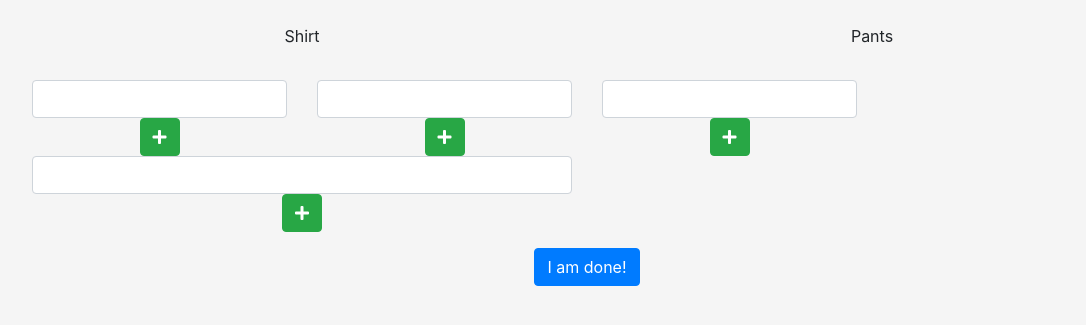
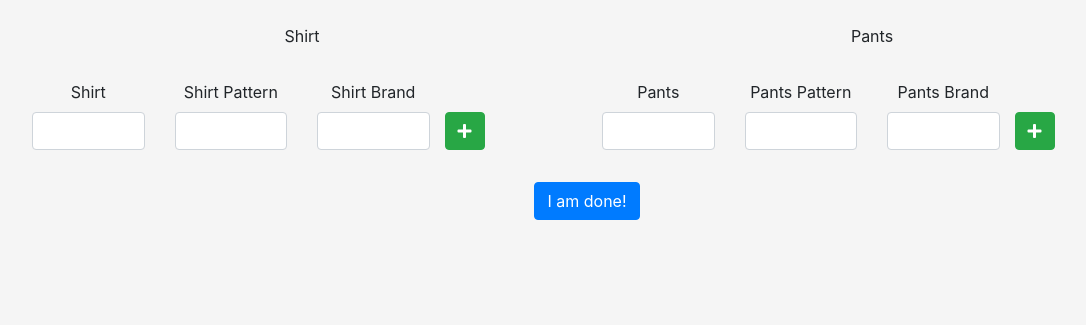
Before and after one commit to alexanderaryan/PythonFlaskProjects, a Flask app: page /male in a window 1280 px wide. Shown: the top 325 px of the page, without its empty margins (53-1139 px from the left). Run offline with Flask 2, Linux system fonts and the light colour scheme; some libraries are stand-ins or nearby versions.

Commit message:
Adding missed Kivy Files and dressme code changes to take brands and patterns

```diff
--- a/dress_me/dressme/attireshuffler/forms.py
+++ b/dress_me/dressme/attireshuffler/forms.py
@@ -31,11 +31,11 @@ class ShuffleForm(FlaskForm):
 class MaleForm(Form):
 
     shirt = StringField("Shirt")
-    shirt_pattern = StringField("Shirt")
-    shirt_brand = StringField("Shirt")
+    shirt_pattern = StringField("Shirt Pattern")
+    shirt_brand = StringField("Shirt Brand")
     pants = StringField("Pants")
-    pants_pattern = StringField("Pants")
-    pants_brand = StringField("Pants")
+    pants_pattern = StringField("Pants Pattern")
+    pants_brand = StringField("Pants Brand")
 
 
 class MainMaleForm(FlaskForm):
--- a/dress_me/dressme/attireshuffler/views.py
+++ b/dress_me/dressme/attireshuffler/views.py
@@ -14,9 +14,12 @@ def male():
     dress = []
     if form.validate_on_submit():
         dress = []
-        shirt=[n['shirt'] for n in form.attires.data if n['shirt'] != '']
+        print(form.attires.data)
+        shirt=[n['shirt']+' '+n['shirt_pattern']+' '+n['shirt_brand'] for n in form.attires.data \
+               if n['shirt'] != '' or n['shirt_pattern'] != '' or  n['shirt_brand'] != '']
         print (shirt,'shirt')
-        pants=[n['pants'] for n in form.attires.data if n['pants'] != '']
+        pants=[n['pants']+' '+n['pants_pattern']+' '+n['pants_brand'] for n in form.attires.data \
+               if n['pants'] != '' or n['pants_pattern'] != '' or  n['pants_brand'] != '']
         print(pants,'pants')
         #global dress
         dress=cal_dress.create_combo(shirt,pants)
--- a/dress_me/dressme/templates/base.html
+++ b/dress_me/dressme/templates/base.html
@@ -64,7 +64,7 @@
 
    $('.pant-add').click(function(){
         p++;
-       $('#pants-add').append('</div><div class="col-6" id="pants-add'+p+'"><input class="form-control" id="attires-'+p+'-pants" name="attires-'+p+'-pants" type="text" ><button class="btn btn-danger remove " type="button"><span class="fas fa-minus"></span></button></div>');
+        $('#pants-add').after('<div class="row form-group" id="pants-add'+p+'"><div class="col-3" ><input class="form-control"  name="attires-'+p+'-pants" type="text" ></div><div class="col-3" ><input class="form-control" name="attires-'+p+'-pants_pattern" type="text" value=""></div><div class="col-3" ><input class="form-control" name="attires-'+p+'-pants_brand" type="text" value=""></div><button class="btn btn-danger remove " type="button"><span class="fas fa-minus"></span></button></div>');
 });
 $(this).on('click','.remove',function(){
        var target_input = $(this).parent();
@@ -75,10 +75,12 @@ $(this).on('click','.remove',function(){
 $('.shirt-add').click(function(){
        s++;
 
-    $('#shirt-add').append('<div class="col-6" id="shirt-add'+s+'"><input class="form-control" id="attires-'+s+'-shirt" name="attires-'+s+'-shirt" type="text"><button class="btn btn-danger remove" type="button"><span class="fas fa-minus"></span></button></div>');
+    $('#shirt-add').after('<div class="row form-group" id="shirt-add'+s+'"><div class="col-3" ><input class="form-control"  name="attires-'+s+'-shirt" type="text" value=""></div><div class="col-3" ><input class="form-control" name="attires-'+s+'-shirt_pattern" type="text" value=""></div><div class="col-3" ><input class="form-control" name="attires-'+s+'-shirt_brand" type="text" value=""></div><button class="btn btn-danger remove " type="button"><span class="fas fa-minus"></span></button></div>');
     });
 $(this).on('click','.remove',function(){
+
        var target_input = $(this).parent();
+
        target_input.remove();
 
 });
--- a/dress_me/dressme/templates/male.html
+++ b/dress_me/dressme/templates/male.html
@@ -1,6 +1,7 @@
 {% extends "base.html" %}
 {% block content %}
 <br>
+
 <div class="container" align="center">
     <div class="row form-group">
             <div class="col-6">
@@ -10,54 +11,84 @@
                 <label class="form-group" for="attires-0-pants">Pants</label>
             </div>
         </div>
-    <form class="form-group" method="POST">
+
+
+	<form class="form-group" method="POST">
         {{form.hidden_tag()}}
         {% for sub in form.attires%}
 
-        <div class="row form-group">
-            <div class="col-3" id="shirt-add">
-                {{sub.shirt(class="form-control")}}<button class="btn btn-success shirt-add " type="button"><span class="fas fa-plus"></span></button>
+            <table class="table table-borderless">
+			 <div class="row">
+			   <div class="col-6">
+                   <div class="row">
+                       <div class="col-3" >
+                {{sub.shirt.label()}}
             </div>
-            <div class="col-3" id="shirt-add">
-                {{sub.shirt_pattern(class="form-control")}}<button class="btn btn-success shirt-add " type="button"><span class="fas fa-plus"></span></button>
+            <div class="col-3" >
+                {{sub.shirt_pattern.label()}}
             </div>
-            <div class="col-3" id="shirt-add">
-                {{sub.shirt_brand(class="form-control")}}<button class="btn btn-success shirt-add " type="button"><span class="fas fa-plus"></span></button>
+            <div class="col-3">
+                {{sub.shirt_brand.label()}}
             </div>
-            <div class="col-6" id="pants-add">
-                {{sub.pants(class="form-control")}}<button class="btn btn-success pant-add " type="button">
+
+                   </div>
+
+        <div class="row form-group" id="shirt-add">
+            <div class="col-3" >
+                {{sub.shirt(class="form-control")}}
+            </div>
+            <div class="col-3" >
+                {{sub.shirt_pattern(class="form-control")}}
+            </div>
+            <div class="col-3">
+                {{sub.shirt_brand(class="form-control")}}
+            </div>
+            <div  >
+                <button class="btn btn-success shirt-add " type="button"><span class="fas fa-plus"></span></button>
+            </div>
+			</div>
+			</div>
+			 <div class="col-6">
+                 <div class="row">
+                       <div class="col-3" >
+                {{sub.pants.label()}}
+            </div>
+            <div class="col-3" >
+                {{sub.pants_pattern.label()}}
+            </div>
+            <div class="col-3">
+                {{sub.pants_brand.label()}}
+            </div>
+
+                   </div>
+			 <div class="row form-group" id="pants-add">
+            <div class="col-3" >
+                {{sub.pants(class="form-control")}}
+            </div>
+            <div class="col-3" >
+                {{sub.pants_pattern(class="form-control")}}
+            </div>
+            <div class="col-3" >
+                {{sub.pants_brand(class="form-control")}}
+            </div>
+            <div >
+            <button class="btn btn-success pant-add " type="button">
                 <span class="fas fa-plus"></span>
             </button>
             </div>
         </div>
+		</div>
+		</div>
+		</table>
         {% endfor %}
         <div class="form-group">
-            {{form.submit(class="btn btn-primary",**{'data-toggle':'modal','data-target':"#exampleModal",'type':'submit'})}}
+            {{form.submit(class="btn btn-primary")}}
+            <!--{{form.submit(class="btn btn-primary",**{'data-toggle':'modal','data-target':"#exampleModal",'type':'submit'})}}-->
         </div>
     </form>
 
 
-<!-- Modal -->
-    <p>{{dress}}</p>
-<div class="modal fade" id="exampleModal" tabindex="-1" role="dialog" aria-labelledby="exampleModalLabel" aria-hidden="true">
-  <div class="modal-dialog" role="document">
-    <div class="modal-content">
-      <div class="modal-header">
-        <h5 class="modal-title" id="exampleModalLabel">Modal title</h5>
-        <button type="button" class="close" data-dismiss="modal" aria-label="Close">
-          <span aria-hidden="true">&times;</span>
-        </button>
-      </div>
-      <div class="modal-body">
-        ...
-      </div>
-      <div class="modal-footer">
-        <button type="button" class="btn btn-secondary" data-dismiss="modal">Close</button>
-        <button type="button" class="btn btn-primary">Save changes</button>
-      </div>
-    </div>
-  </div>
+
+
 </div>
-</div>
-
 {% endblock %}
```
Also changed, not shown: kivy/Learning/first.py (+40 -0 lines), kivy/Learning/kvfirst.py (+37 -0 lines), 1 other file.
